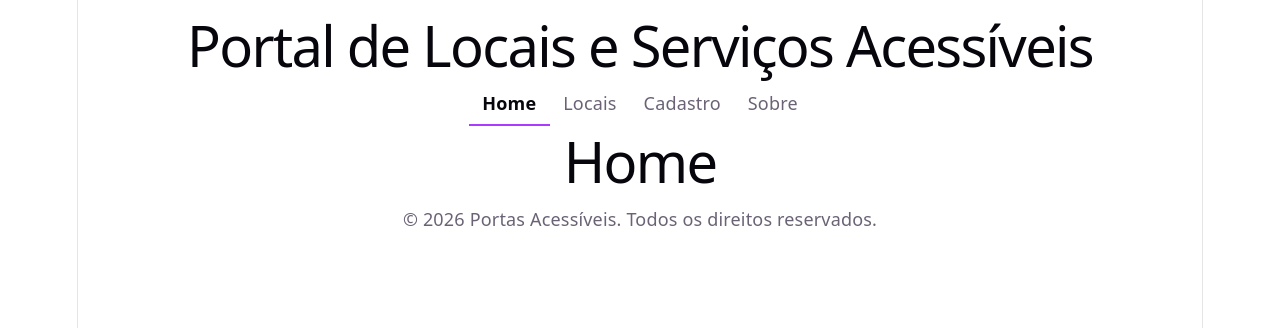
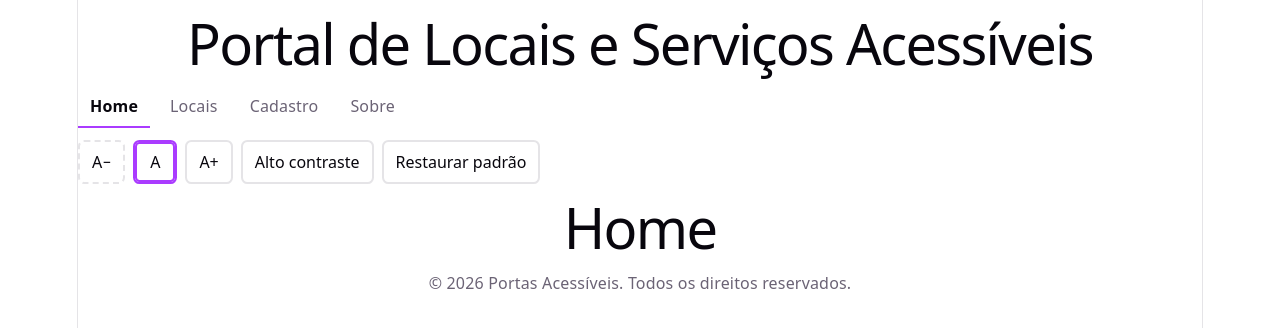
Before and after one commit to 1TDSPJ-26/portal-locais-acessiveis, a React (Vite) app: page / in a window 1280 px wide. Shown: the top 328 px of the page. Built offline with nearby package versions, Linux system fonts and the light colour scheme.

Commit message:
feat: adiciona controles de fonte e alto connstraste com preferencia salva

```diff
--- a/src/App.tsx
+++ b/src/App.tsx
@@ -1,10 +1,13 @@
-import { MainLayout } from './layouts/MainLayout/MainLayout';
+import { MainLayout } from "./layouts/MainLayout/MainLayout";
 import AppRoutes from "./routes/AppRoutes";
+import { PreferenciasProvider } from "./PreferenciasProvider";
 
 export default function App() {
   return (
-    <MainLayout>
-      <AppRoutes />
-    </MainLayout>
-  )
+    <PreferenciasProvider>
+      <MainLayout>
+        <AppRoutes />
+      </MainLayout>
+    </PreferenciasProvider>
+  );
 }
--- /dev/null
+++ b/src/PreferenciasContext.tsx
@@ -0,0 +1,19 @@
+import { createContext, useContext } from "react";
+
+export type Fonte = "normal" | "grande" | "maior";
+export type Contraste = "normal" | "alto";
+export type Preferencias = { fonte: Fonte; contraste: Contraste };
+
+type PreferenciasContextValue = Preferencias & {
+  definirFonte: (fonte: Fonte) => void;
+  alternarContraste: () => void;
+  restaurar: () => void;
+};
+
+export const PreferenciasContext = createContext<PreferenciasContextValue | null>(null);
+
+export function usePreferencias() {
+  const contexto = useContext(PreferenciasContext);
+  if (!contexto) throw new Error("usePreferencias deve ser usado dentro de PreferenciasProvider");
+  return contexto;
+}
--- /dev/null
+++ b/src/PreferenciasProvider.tsx
@@ -0,0 +1,50 @@
+import { useEffect, useState } from "react";
+import type { ReactNode } from "react";
+import { PreferenciasContext } from "./PreferenciasContext";
+import type { Fonte, Preferencias } from "./PreferenciasContext";
+
+const PADRAO: Preferencias = { fonte: "normal", contraste: "normal" };
+const CHAVE = "preferencias-exibicao";
+
+function carregarPreferencias(): Preferencias {
+  try {
+    const salvo: unknown = JSON.parse(localStorage.getItem(CHAVE) ?? "null");
+    if (salvo && typeof salvo === "object") {
+      const valor = salvo as Partial<Preferencias>;
+      return {
+        fonte: valor.fonte === "grande" || valor.fonte === "maior" ? valor.fonte : "normal",
+        contraste: valor.contraste === "alto" ? "alto" : "normal",
+      };
+    }
+  } catch {
+    // Sem armazenamento disponível, mantém o padrão.
+  }
+  return PADRAO;
+}
+
+export function PreferenciasProvider({ children }: { children: ReactNode }) {
+  const [preferencias, setPreferencias] = useState<Preferencias>(carregarPreferencias);
+
+  useEffect(() => {
+    document.documentElement.dataset.fonte = preferencias.fonte;
+    document.documentElement.dataset.contraste = preferencias.contraste;
+    try {
+      localStorage.setItem(CHAVE, JSON.stringify(preferencias));
+    } catch {
+      // A preferência continua ativa nesta sessão.
+    }
+  }, [preferencias]);
+
+  const definirFonte = (fonte: Fonte) => setPreferencias((atual) => ({ ...atual, fonte }));
+  const alternarContraste = () => setPreferencias((atual) => ({
+    ...atual,
+    contraste: atual.contraste === "alto" ? "normal" : "alto",
+  }));
+  const restaurar = () => setPreferencias(PADRAO);
+
+  return (
+    <PreferenciasContext.Provider value={{ ...preferencias, definirFonte, alternarContraste, restaurar }}>
+      {children}
+    </PreferenciasContext.Provider>
+  );
+}
--- a/src/components/Header/index.tsx
+++ b/src/components/Header/index.tsx
@@ -1,27 +1,27 @@
 import { NavLink } from "react-router-dom";
+import { usePreferencias } from "../../PreferenciasContext";
 
 export function Header() {
+  const { fonte, contraste, definirFonte, alternarContraste, restaurar } = usePreferencias();
   const linkClass = ({ isActive }: { isActive: boolean }) =>
     isActive ? "nav-link active" : "nav-link";
 
   return (
     <header>
       <h1>Portal de Locais e Serviços Acessíveis</h1>
-       <nav aria-label="Navegação principal">
-        <NavLink to="/" end className={linkClass}>
-          Home
-        </NavLink>
-        <NavLink to="/locais" className={linkClass}>
-          Locais
-        </NavLink>
-        <NavLink to="/cadastrar" className={linkClass}>
-          Cadastro
-        </NavLink>
-        <NavLink to="/sobre" className={linkClass}>
-          Sobre
-        </NavLink>
+      <nav aria-label="Navegação principal">
+        <NavLink to="/" end className={linkClass}>Home</NavLink>
+        <NavLink to="/locais" className={linkClass}>Locais</NavLink>
+        <NavLink to="/cadastrar" className={linkClass}>Cadastro</NavLink>
+        <NavLink to="/sobre" className={linkClass}>Sobre</NavLink>
       </nav>
+      <div className="controles-exibicao" role="group" aria-label="Preferências de exibição">
+        <button type="button" aria-label="Diminuir fonte" disabled={fonte === "normal"} onClick={() => definirFonte(fonte === "maior" ? "grande" : "normal")}>A−</button>
+        <button type="button" aria-label="Fonte padrão" aria-pressed={fonte === "normal"} onClick={() => definirFonte("normal")}>A</button>
+        <button type="button" aria-label="Aumentar fonte" disabled={fonte === "maior"} onClick={() => definirFonte(fonte === "normal" ? "grande" : "maior")}>A+</button>
+        <button type="button" aria-pressed={contraste === "alto"} onClick={alternarContraste}>Alto contraste</button>
+        <button type="button" onClick={restaurar}>Restaurar padrão</button>
+      </div>
     </header>
-
   );
 }
--- a/src/index.css
+++ b/src/index.css
@@ -126,3 +126,82 @@ code {
   outline: 2px solid var(--accent);
   outline-offset: 2px;
 }
+
+/* Preferências de exibição: a escala parte da raiz. */
+:root { font-size: 100%; }
+:root[data-fonte="grande"] { font-size: 112.5%; }
+:root[data-fonte="maior"] { font-size: 125%; }
+
+:root[data-contraste="alto"] {
+  --text: #ffffff;
+  --text-h: #ffffff;
+  --bg: #000000;
+  --border: #ffffff;
+  --code-bg: #000000;
+  --accent: #ffff00;
+  --accent-bg: #000000;
+  --accent-border: #ffff00;
+  --social-bg: #000000;
+  color-scheme: dark;
+}
+
+:root[data-contraste="alto"] :is(header, footer, main, section, article) {
+  color: #ffffff;
+  background-color: #000000;
+}
+
+:root[data-contraste="alto"] a { color: #ffff00; }
+:root[data-contraste="alto"] button {
+  color: #ffffff;
+  background-color: #000000;
+  border: 0.125rem solid #ffffff;
+}
+
+.controles-exibicao {
+  display: flex;
+  flex-wrap: wrap;
+  align-items: center;
+  gap: 0.5rem;
+  margin-top: 0.75rem;
+}
+
+.controles-exibicao button {
+  min-width: 2.75rem;
+  min-height: 2.75rem;
+  padding: 0.4rem 0.75rem;
+  border: 0.125rem solid var(--border);
+  border-radius: 0.4rem;
+  color: var(--text-h);
+  background: var(--bg);
+  font: inherit;
+  cursor: pointer;
+}
+
+.controles-exibicao button[aria-pressed="true"] {
+  border-color: var(--accent);
+  box-shadow: inset 0 0 0 0.125rem var(--accent);
+}
+
+.controles-exibicao button:focus-visible {
+  outline: 0.1875rem solid var(--accent);
+  outline-offset: 0.1875rem;
+}
+
+header nav { display: flex; flex-wrap: wrap; gap: 0.5rem; }
+header, main, footer { min-width: 0; }
+
+/* Os títulos também acompanham a escala definida na raiz. */
+h1 {
+  font-size: clamp(1.75rem, 5vw, 3.5rem);
+  overflow-wrap: anywhere;
+}
+h2 { font-size: 1.5rem; }
+code, .counter { font-size: 0.9375rem; }
+@media (max-width: 64rem) {
+  h1 { font-size: clamp(1.75rem, 5vw, 2.25rem); }
+  h2 { font-size: 1.25rem; }
+}
+.controles-exibicao button:disabled {
+  cursor: not-allowed;
+  border-style: dashed;
+}
```
